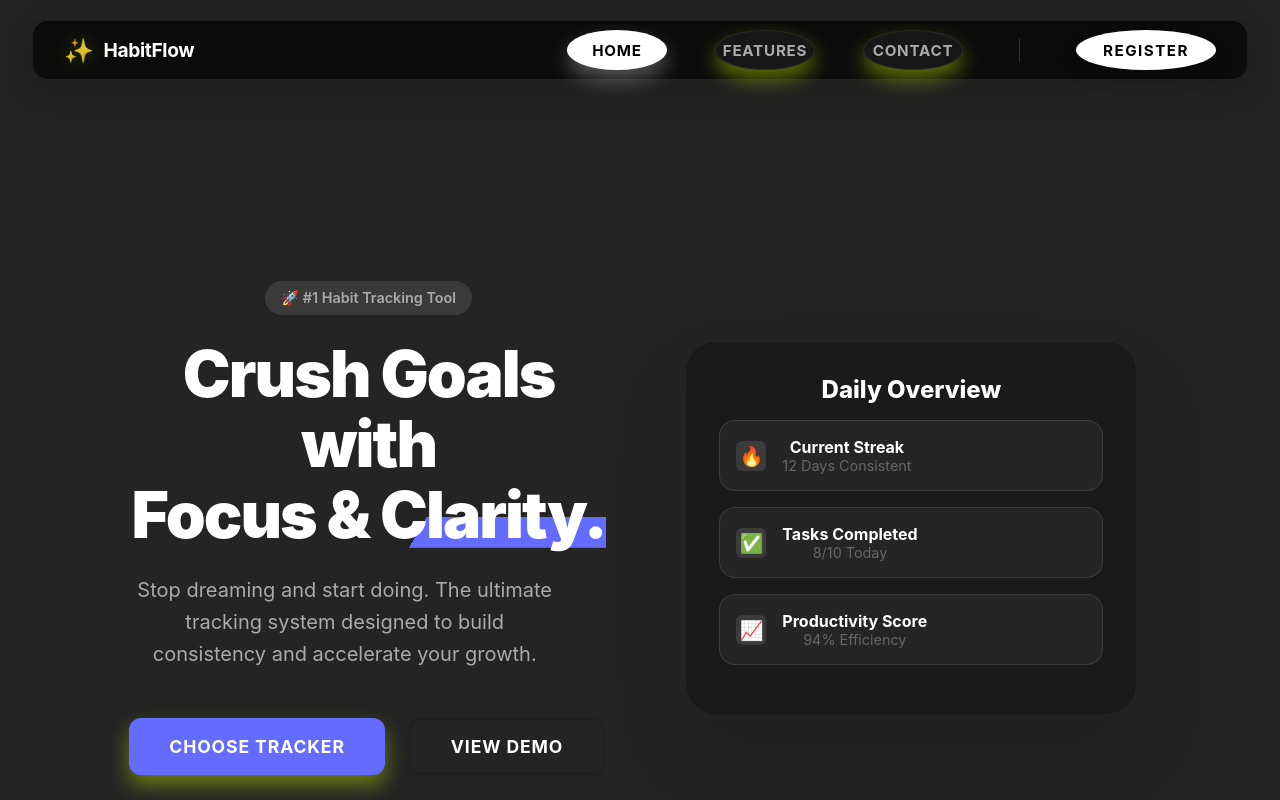
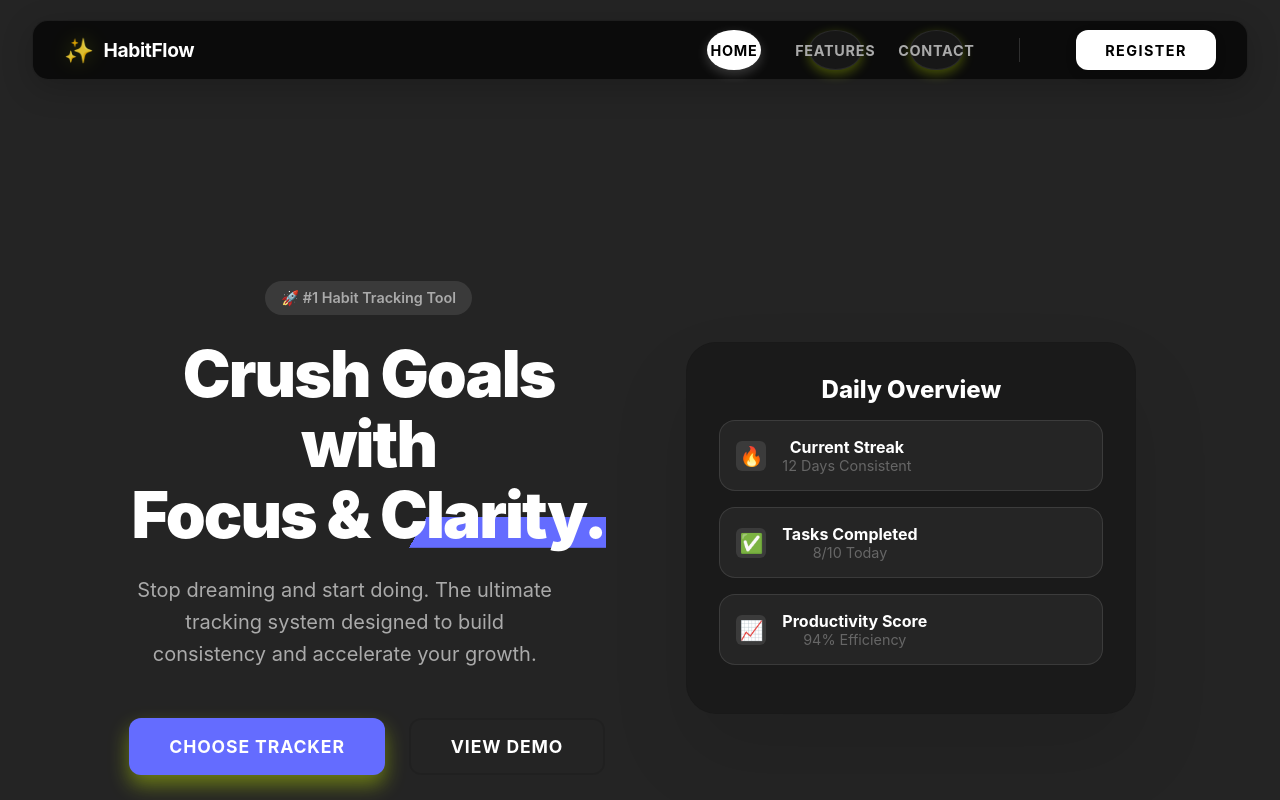
Before and after one commit to amitraj99053/Habit-Tracker-Frontend, a React (Vite) app: page / in a window 1280 px wide. Shown: the top 800 px of the page. Built offline with nearby package versions, Linux system fonts and the light colour scheme; no server answers.

Commit message:
Refine header button shapes to professional 12px radius

```diff
--- a/src/components/Header.css
+++ b/src/components/Header.css
@@ -77,34 +77,36 @@
     margin-left: auto;
 }
 
-/* Base Rounded Button (Uniform Geometry - Matches Register) */
+/* Base Rounded Button (Professional Design) */
 .nav-btn {
     font-family: 'Inter', sans-serif;
-    font-size: 0.95rem;
-    /* Matched to Register */
+    font-size: 0.9rem;
     font-weight: 700;
     color: #111111;
     background: #D7FF00;
-    /* Neon Base vs White Register */
+    /* Neon Base */
     border: none;
     cursor: pointer;
-    padding: 0.8rem 1.5rem;
-    border-radius: 10%;
-    /* User requested 10% */
-    transition: all 0.3s ease;
+    padding: 0.7rem 1.6rem;
+    /* Professionally balanced padding */
+    border-radius: 12px;
+    /* Standard Fixed Radius (Professional) */
+    transition: all 0.3s cubic-bezier(0.25, 0.8, 0.25, 1);
     white-space: nowrap;
     text-transform: uppercase;
     letter-spacing: 0.05em;
     position: relative;
-    box-shadow: 0 10px 20px rgba(215, 255, 0, 0.4);
-    min-width: 100px;
+    box-shadow: 0 4px 12px rgba(215, 255, 0, 0.3);
+    /* Subtle Shadow */
+    min-width: unset;
+    /* Allow natural width */
     text-align: center;
 }
 
-/* Hover - Consistent Lift */
+/* Hover - Lift & Stronger Shadow */
 .nav-btn:hover {
-    transform: translateY(-5px);
-    box-shadow: 0 15px 30px rgba(215, 255, 0, 0.6);
+    transform: translateY(-3px);
+    box-shadow: 0 12px 24px rgba(215, 255, 0, 0.5);
     color: #000;
     background: #D7FF00;
 }
@@ -113,7 +115,7 @@
 .nav-btn.active {
     background: #fff;
     color: #000;
-    box-shadow: 0 10px 20px rgba(255, 255, 255, 0.3);
+    box-shadow: 0 4px 12px rgba(255, 255, 255, 0.2);
 }
 
 .nav-btn.active::after {
@@ -124,17 +126,19 @@
     background: #fff;
     color: #000;
     padding: 0.8rem 2.5rem;
-    /* Explicitly Wide for Register */
+    /* Distinctly wider for prompt */
     min-width: 140px;
     letter-spacing: 0.1em;
-    box-shadow: 0 10px 20px rgba(0, 0, 0, 0.1);
+    border-radius: 12px;
+    /* Consistent Radius */
+    box-shadow: 0 4px 12px rgba(0, 0, 0, 0.1);
 }
 
 .nav-btn.secondary-btn:hover {
     background: #D7FF00;
     color: #000;
-    transform: translateY(-5px);
-    box-shadow: 0 15px 30px rgba(215, 255, 0, 0.5);
+    transform: translateY(-3px);
+    box-shadow: 0 12px 24px rgba(215, 255, 0, 0.4);
 }
 
 .nav-btn.secondary-btn:active {
```
